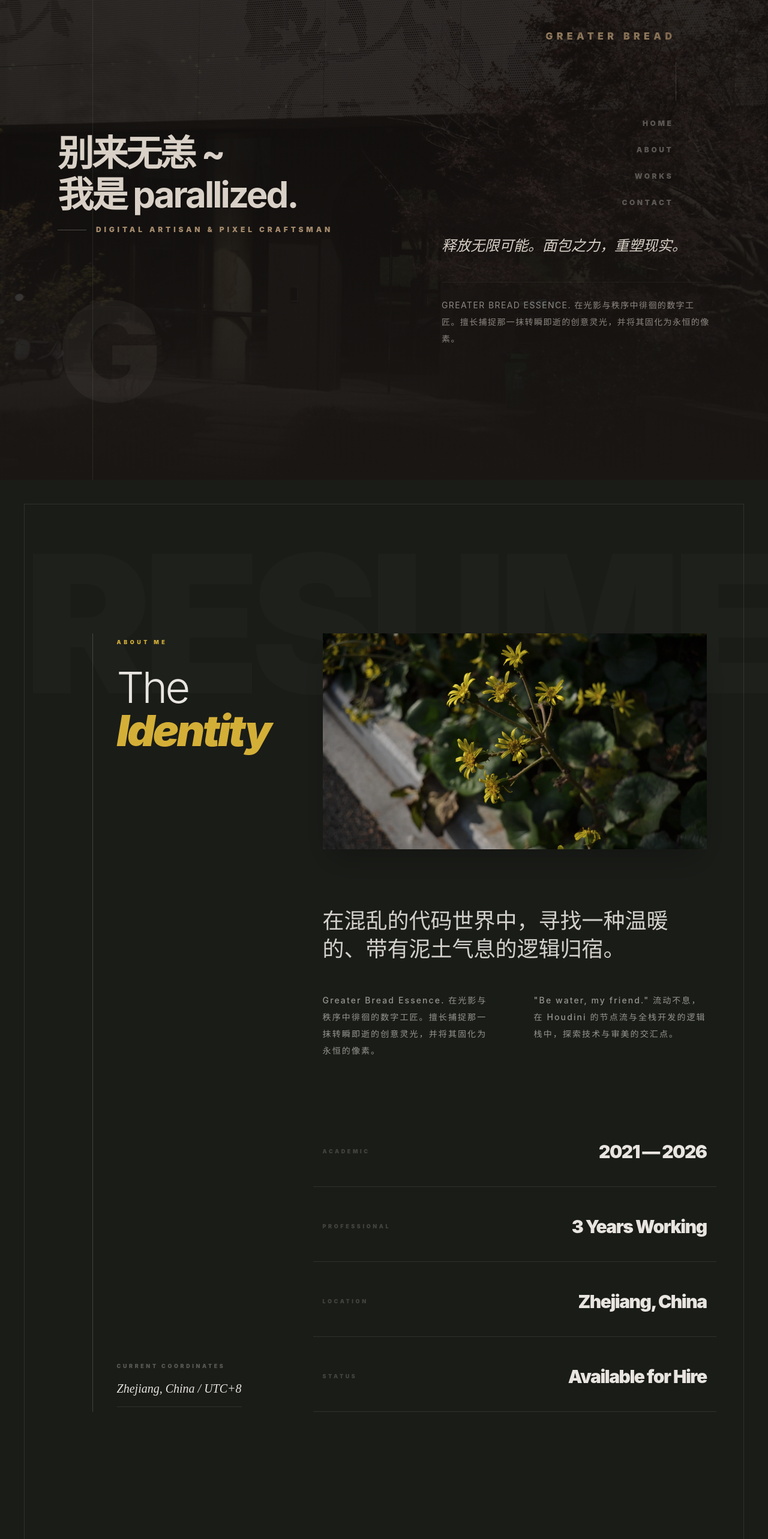
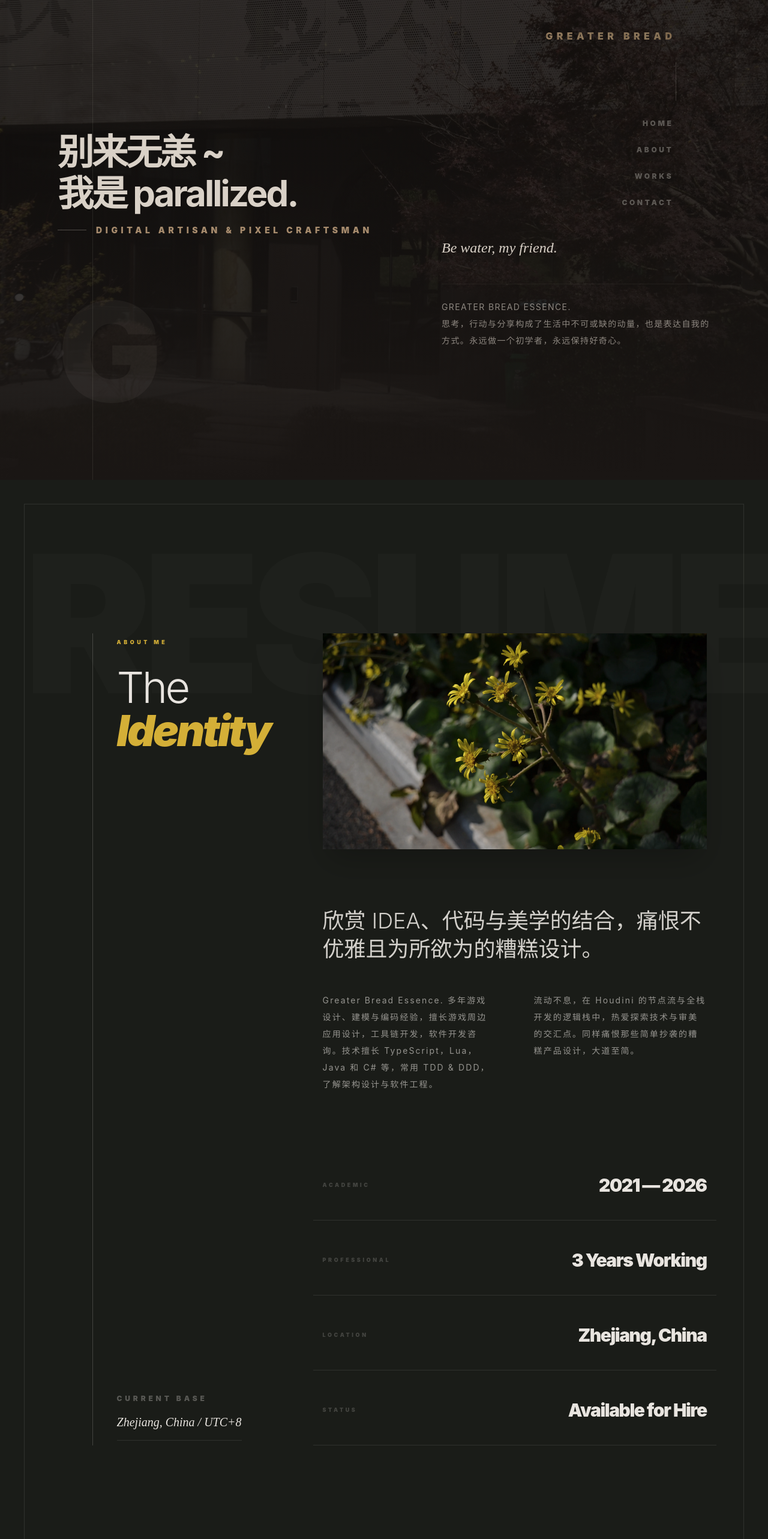
Before and after one commit to parallized/AshIris, a Nuxt app: page / in a window 1280 px wide. Shown: the top 2566 px of the page at 60% size. Built offline with nearby package versions, Linux system fonts and the light colour scheme; a web font is replaced by a local one.

Commit message:
refactor: update text content across multiple sections for clarity and consistency, adjust styles for improved readability

```diff
--- a/app/components/contact-section.vue
+++ b/app/components/contact-section.vue
@@ -89,7 +89,7 @@ onMounted(() => {
               class="text-sm md:text-base leading-relaxed opacity-60 font-serif italic"
             >
               我在求职 Houdini / 全栈 / 游戏 /
-              互联网开发。让我们在光影与代码的交界处，共同构建一些富有温度的数字生命。
+              互联网开发。让我们共同构建一些有意思的东西。
             </p>
             <div class="pt-6">
               <a
--- a/app/components/hero-section.vue
+++ b/app/components/hero-section.vue
@@ -60,7 +60,7 @@ onMounted(() => {
         <div class="flex items-center gap-4">
           <div class="h-[0.5px] w-12 bg-[#D9D1C7]/30"></div>
           <p
-            class="text-[10px] md:text-xs font-black tracking-[0.4em] text-[#A68B6D] uppercase"
+            class="text-[10px] md:text-[14px] font-black tracking-[0.4em] text-[#A68B6D] uppercase"
           >
             Digital Artisan & Pixel Craftsman
           </p>
@@ -79,10 +79,11 @@ onMounted(() => {
           </p>
           <div class="hero-description space-y-6 opacity-60">
             <p
-              class="text-sm leading-[2] tracking-widest uppercase border-t border-[#D9D1C7]/10 pt-6"
+              class="text-sm leading-loose tracking-widest uppercase border-t border-[#D9D1C7]/10 pt-6"
             >
               Greater Bread Essence.
-              在光影与秩序中徘徊的数字工匠。擅长捕捉那一抹转瞬即逝的创意灵光，并将其固化为永恒的像素。
+              <br />
+              思考，行动与分享构成了生活中不可或缺的动量，也是表达自我的方式。永远做一个初学者，永远保持好奇心。
             </p>
           </div>
         </div>
--- a/app/components/identity-section.vue
+++ b/app/components/identity-section.vue
@@ -77,9 +77,9 @@ onMounted(() => {
           class="reveal-pure opacity-0 translate-y-10 transition-all duration-1000 delay-300 ease-out data-[animate=true]:opacity-100 data-[animate=true]:translate-y-0 hidden lg:block space-y-4 mt-40"
         >
           <p
-            class="text-[9px] font-black uppercase tracking-[0.4em] opacity-30"
+            class="text-[12px] font-black uppercase tracking-[0.4em] opacity-30"
           >
-            Current Coordinates
+            Current BASE
           </p>
           <p
             class="text-xl font-serif italic border-b-[0.5px] border-[#E8E4DF]/10 pb-4 inline-block"
@@ -108,18 +108,17 @@ onMounted(() => {
           <p
             class="text-2xl md:text-4xl font-light leading-[1.3] text-[#E8E4DF]/90"
           >
-            在混乱的代码世界中，寻找一种温暖的、带有泥土气息的逻辑归宿。
+            欣赏 IDEA、代码与美学的结合，痛恨不优雅且为所欲为的糟糕设计。
           </p>
           <div
-            class="grid grid-cols-1 md:grid-cols-2 gap-10 md:gap-16 text-sm tracking-[0.15em] leading-loose opacity-60 font-medium"
+            class="grid grid-cols-1 md:grid-cols-2 gap-10 md:gap-16 text-sm tracking-[0.15em] leading-loose opacity-60"
           >
             <p>
               Greater Bread Essence.
-              在光影与秩序中徘徊的数字工匠。擅长捕捉那一抹转瞬即逝的创意灵光，并将其固化为永恒的像素。
+              多年游戏设计、建模与编码经验，擅长游戏周边应用设计，工具链开发，软件开发咨询。技术擅长 TypeScript，Lua，Java 和 C# 等，常用 TDD & DDD，了解架构设计与软件工程。
             </p>
             <p>
-              "Be water, my friend." 流动不息，在 Houdini
-              的节点流与全栈开发的逻辑栈中，探索技术与审美的交汇点。
+              流动不息，在 Houdini 的节点流与全栈开发的逻辑栈中，热爱探索技术与审美的交汇点。同样痛恨那些简单抄袭的糟糕产品设计，大道至简。
             </p>
           </div>
         </div>
--- a/app/components/works-section.vue
+++ b/app/components/works-section.vue
@@ -102,7 +102,7 @@ onMounted(() => {
             <p
               class="text-sm leading-loose tracking-widest font-medium uppercase"
             >
-              每一次项目的迭代，都是对代码边界的探索。这里记录了我如何将复杂的逻辑转化为直觉性的视觉语言。
+              每一次项目的迭代，都是对优秀设计的思考，对代码边界的探索。这里记录了我如何将复杂的逻辑转化为直觉性的视觉语言。
             </p>
           </div>
         </div>
--- a/app/layouts/default.vue
+++ b/app/layouts/default.vue
@@ -144,9 +144,9 @@ const navLinks = [
         >
         <div class="space-y-2">
           <p
-            class="text-[9px] font-black uppercase tracking-[0.4em] text-[#D9D1C7]/30"
+            class="text-[12px] font-bold uppercase tracking-[0.4em] text-[#D9D1C7]/30"
           >
-            ©2024-2026 GREATER BREAD ESSENCE.
+            © 2025-2026 GREATER BREAD ESSENCE.
           </p>
           <p
             class="text-[8px] font-medium tracking-[0.2em] text-[#D9D1C7]/10 uppercase"
--- a/app/pages/index.vue
+++ b/app/pages/index.vue
@@ -19,7 +19,7 @@ const projects: Project[] = [
     title: "Runedra 知树",
     description: "人类知识学习加速启动，构建多维知识图谱",
     url: "https://rune.parallized.cn",
-    date: "2024.11",
+    date: "2024",
     category: "AI / Education",
     tag: "FEATURED",
     icon: "ph:tree-structure-fill",
@@ -28,7 +28,7 @@ const projects: Project[] = [
     title: "OwOcaptain",
     description: "守望先锋地图理解 60 秒速查，专业安娜位指南",
     url: "https://owo.parallized.cn",
-    date: "2024.08",
+    date: "2025.12",
     category: "Game Tool",
     tag: "UTILITY",
     icon: "ph:strategy-fill",
@@ -37,16 +37,16 @@ const projects: Project[] = [
     title: "WoW Magician",
     description: "魔兽世界 AI & MRT 战术板 + 全自动排轴解法",
     url: "https://wow.parallized.cn",
-    date: "2024.05",
+    date: "2025.09",
     category: "Full-Stack / AI",
     tag: "GUILD",
     icon: "ph:magic-wand-fill",
   },
   {
     title: "AshIris",
-    description: "极简、粗野主义与 Y2K 风格融合的个人博客",
+    description: "经过数次迭代，极简、粗野主义与 Y2K 风格融合的个人博客",
     url: "https://parallized.cn",
-    date: "2024.12",
+    date: "2013",
     category: "Identity",
     tag: "BLOG",
     icon: "ph:fingerprint-fill",
@@ -70,7 +70,7 @@ const skills: Skill[] = [
       id="home"
       letter="G"
       word="reater"
-      tagline="释放无限可能。面包之力，重塑现实。"
+      tagline="Be water, my friend."
     />
 
     <!-- Identity Section -->
@@ -88,7 +88,7 @@ const skills: Skill[] = [
     <!-- Contact Section -->
     <ContactSection
       id="contact"
-      email="parallized@foxmail.com"
+      email="1317699264@qq.com"
       github="https://github.com/parallized"
       blog="https://parallized.cn"
     />
--- a/package.json
+++ b/package.json
@@ -1,6 +1,7 @@
 {
   "name": "AshIris",
   "type": "module",
+  "version": "3.0.1",
   "private": true,
   "scripts": {
     "build": "nuxt build",
```
Also changed, not shown: app/docs/CHANGELOG.md.
